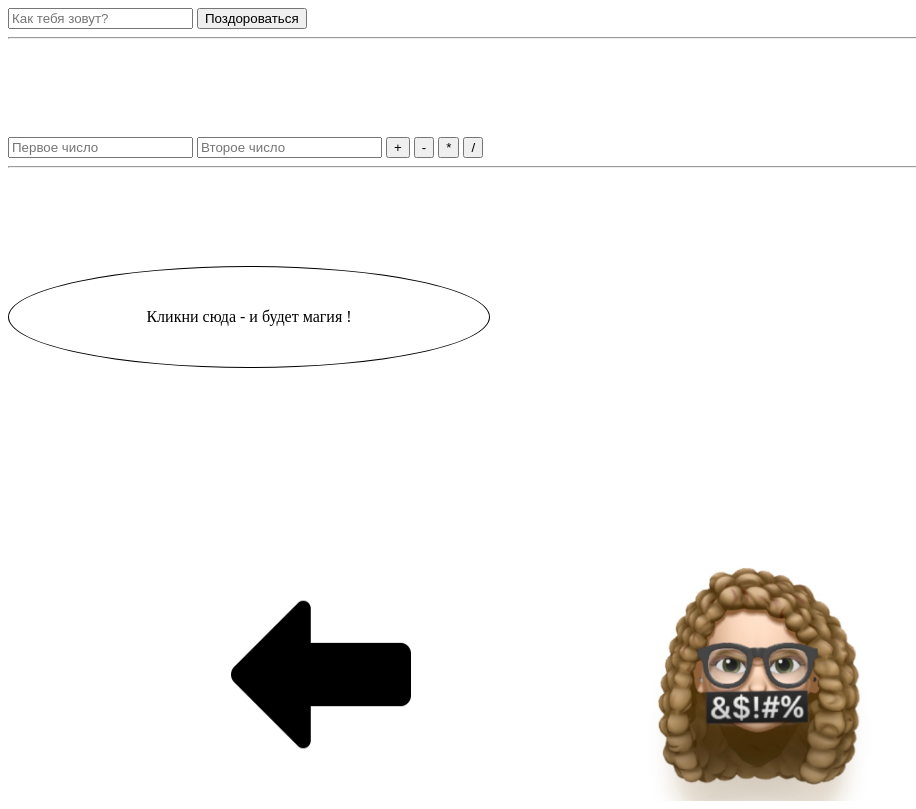
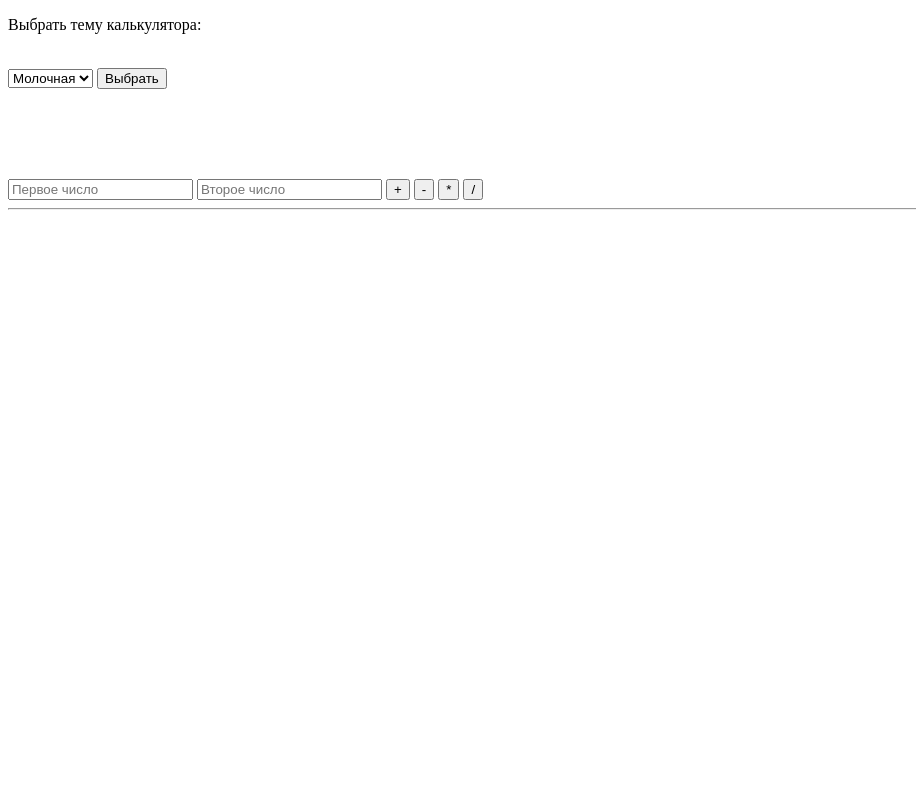
Before and after one commit to elena-kundera/week15, a plain HTML site: page index.html in a window 1280 px wide. Shown: the whole page, without its empty margins (0-916 px from the left). Drawn offline with Linux system fonts and the light colour scheme.

Commit message:
Добавила выбор темы

```diff
--- a/index.html
+++ b/index.html
@@ -4,32 +4,11 @@
     <meta charset="UTF-8">
     <meta http-equiv="X-UA-Compatible" content="IE=edge">
     <meta name="viewport" content="width=device-width, initial-scale=1.0">
-    <title>Week 14</title>
+    <title>Week 15</title>
+
 <style>
-    .magic {
-        display: inline-block;
-        border: 1px solid black;
-        border-radius: 50%;
-        height: 100px;
-        width: 30em;
-        display: flex;
-        justify-content: center;
-        align-items: center;
-    }
 
-    .imgContainer {
-        width: 100%;
-        display: flex;
-        justify-content: space-evenly;
-    }
 
-    .img {
-        max-width: 20%;
-    }
-
-    .arrow:hover {
-        filter: drop-shadow(5px 5px 5px #222);
-    }
 
 
 </style>
@@ -41,11 +20,20 @@
 <body>
 
 <div>
-<input id="inputHi" type="text" placeholder="Как тебя зовут?">
-<button onclick="getInputValue()" id="btnHi">Поздороваться</button>
-<hr>
 
-<div class="data"></div>
+<p>
+    Выбрать тему калькулятора:
+</p>
+<br>
+<select name="theme" id="calcTheme" onchange="choose()">
+    <option value="milk">Молочная</option>
+    <option value="dark">Темная</option>
+    <option value="kawai">Кавайная</option>
+    <option value="green">Зеленая</option>
+</select>
+
+<button>Выбрать</button>
+
 </div>
 
 <br>
@@ -75,30 +63,7 @@
 <br>
 <br>
 
-<div class="magic" id="divColor" onclick="changeColor()">
-    <p> Кликни сюда -  и будет магия !</p>
-</div>
 
-
-<br>
-<br>
-<br>
-<br>
-<br>
-<br>
-<br>
-<br>
-<br>
-<br>
-
-<div class="imgContainer">
-
-<img class="img arrow" onclick="previousPic()" src="assets/images/iconmonstr-arrow-left-alt-filled-240.png" alt="">
-<img class="img img1" id="imgSwear" src="assets/images/IMG_5068.jpg" alt="">
-
-<img class="img arrow" onclick="nextPic()" src="assets/images/iconmonstr-arrow-right-alt-filled.svg" alt="">
-
-</div>
 
 
 
--- a/index.js
+++ b/index.js
@@ -1,21 +1,18 @@
 
 
-// ЗДОРОВАЛКА
+// 2. Сделайте красивую форму регистрации из любого используемого вами сервиса (минимум 5
+// полей ввода), например, регистрация в Яндексе, Гугле или на любом другом сайте. Если какое-то
+// из полей не заполнено или заполнено неверно, выводите сообщение об ошибке. Условия проверки для
+// каждого поля придумайте самостоятельно. Если все заполнено верно, то выведите "Добро пожаловать,
+//  *имя пользователя*!".
 
-const data = document.querySelector('.data');
-const inputPage = document.getElementById("inputHi");
-const btnPage = document.getElementById("btnHi");
+// 3. Сделайте страничку с возможность выбора темы из выпадающего списка (например, темная, белая,
+//     синяя). После выбора темы меняйте фон документа согласно выбранному цвету.
 
 
-function getInputValue() {
-
-    const userName = document.getElementById("inputHi").value;
-    data.innerHTML = "Привет, " + userName + ", приятно познакомиться!";
-    document.getElementById("inputHi").value = "";
-
-}
-
 // КАЛЬКУЛЯТОР
+// Добавила на ноль делить нельзя, сказала ему не считать, елси поля не заполнены и
+// вывела очищение инпутов из предыдущего урока в отдельную ф-цию
 
 const data2 = document.querySelector('.calcData');
 const inputOne = document.getElementById("calcInput1");
@@ -56,6 +53,11 @@ function getCalcValueDivis() {
     else {
     data2.innerHTML = "Ответ: " + result;
     }
+
+    if (num1 == "" || num2 == "")
+    {
+        data2.innerHTML = "Здесь что-то не так"
+    }
 }
 
 function clearAll () {
@@ -63,23 +65,20 @@ function clearAll () {
     document.getElementById("calcInput2").value = "";
 }
 
-function changeColor ()
-{
-    let newColor = document.getElementById('divColor');
-    newColor.style.background = 'radial-gradient(violet 10%, pink 30%, blue)';
-    setTimeout(() => newColor.style.background = "", 1500);
-}
 
 
-//ГАЛЕРЕЯ
 
-function nextPic() {
+//ВЫБОР ТЕМЫ
 
-    let newPic = document.getElementById('imgSwear');
-    newPic.src = 'assets/images/IMG_5069.jpg';
+const Theme = document.getElementById('calcTheme');
+
+function choose () {
+    const chooseTheme = Theme.value;
+    switch (chooseTheme)
+    {
+        case 'milk' : document.body.style.backgroundColor = '#f9f4e6'; break;
+        case 'dark' : document.body.style.backgroundColor = '#2A3759'; break;
+        case 'kawai' : document.body.style.backgroundColor = '#FEB9C6'; break;
+        case 'green' : document.body.style.backgroundColor = '#AEC09A'; break;
+    }
 }
-
-function previousPic() {
-    let prevPic = document.getElementById("imgSwear");
-    prevPic.src = 'assets/images/IMG_5070.jpg';
-}
```
